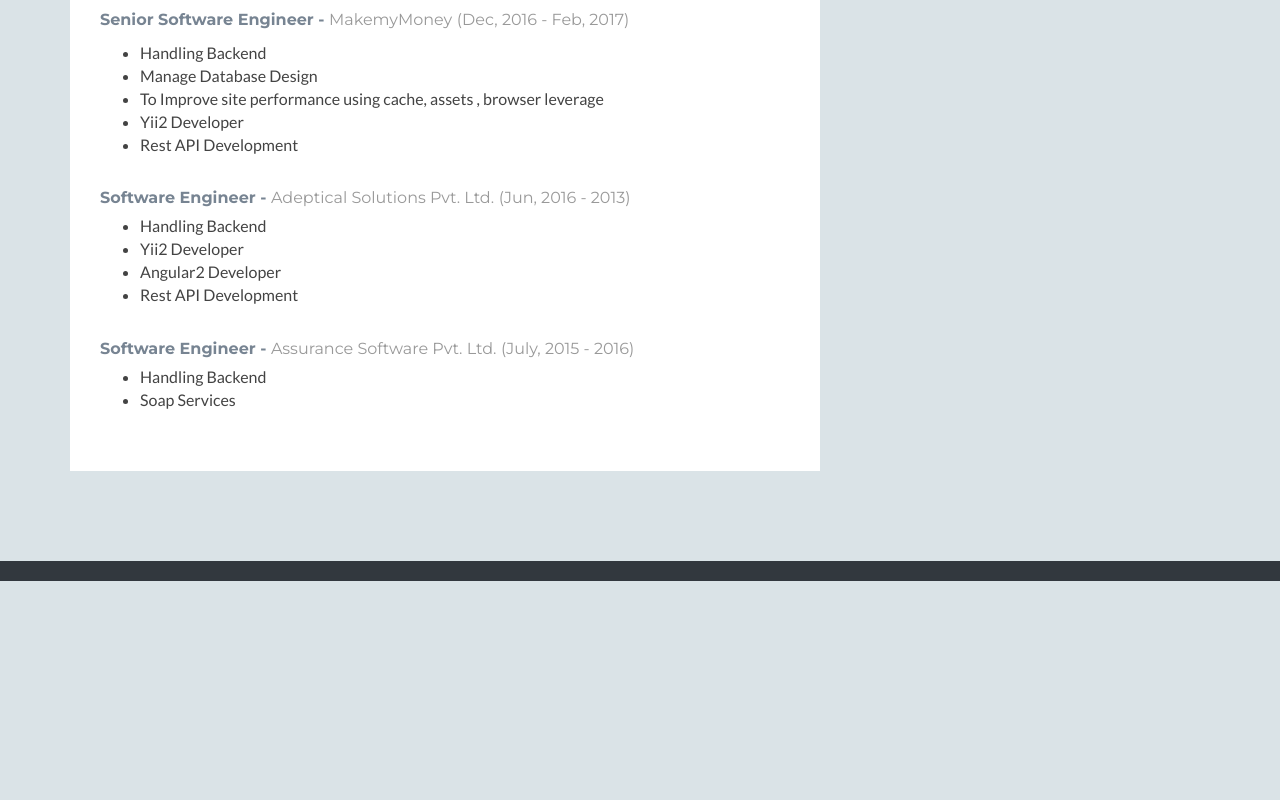
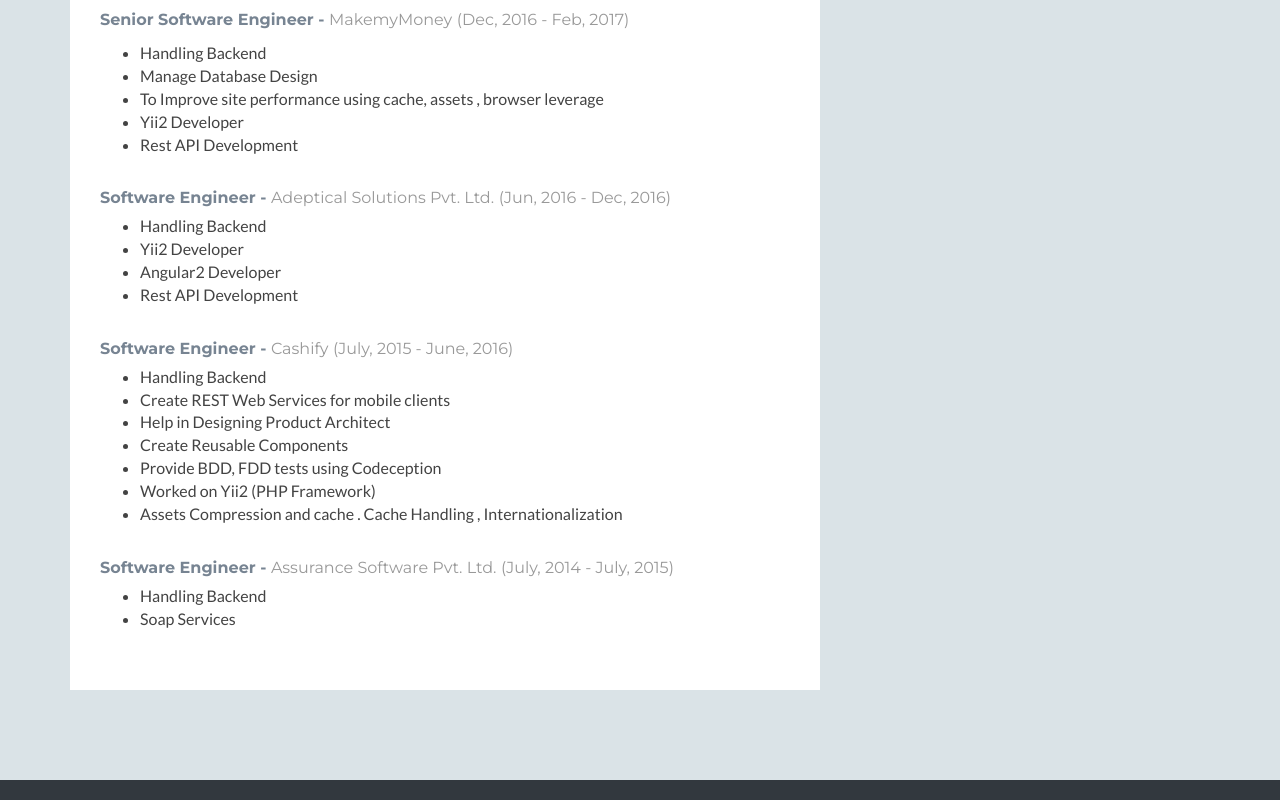
Before and after one commit to doublehrajput/doublehrajput.github.io, a plain HTML site: page index.html in a window 1280 px wide. Shown: the part 3147-3947 px from the top of the page. Before the commit the page ends 3728 px from the top, so only its background shows below. Drawn offline with nearby package versions, Linux system fonts and the light colour scheme; some icons are missing.

Commit message:
experience updated

```diff
--- a/index.html
+++ b/index.html
@@ -144,7 +144,6 @@
                             </div><!--//desc-->
                         </div><!--//item-->
 
-
                         <div class="item row">
                             <a class="col-md-4 col-sm-4 col-xs-12" href="https://cashify.in" target="_blank">
                                 <img class="img-responsive project-image" src="assets/images/projects/project-1.png" alt="project name" />
@@ -197,11 +196,11 @@
                             <p><a class="more-link" href="https://searchbookgo.net/" target="_blank"><i class="fa fa-external-link"></i> Find out more</a></p>
                         </div><!--//item-->
                         <div class="item">
-                            <h3 class="title"><a href="www.batteryfunding.com">Battery Funding</a></h3>
+                            <h3 class="title"><a href="http://www.batteryfunding.com">Battery Funding</a></h3>
                             <p class="summary">
                                 Battery Funding offers banks a portal to send their customers in need of alternative financing. From there, our approved non-bank lending partners fund borrowers to fuel growth. We leverage data and technology to streamline the approval and funding process so your customers can access capital for time-sensitive opportunities.
                             </p>
-                            <p><a class="more-link" href="www.batteryfunding.com" target="_blank"><i class="fa fa-external-link"></i> More</a></p>
+                            <p><a class="more-link" href="http://www.batteryfunding.com" target="_blank"><i class="fa fa-external-link"></i> More</a></p>
                         </div><!--//item-->
 
 
@@ -225,6 +224,7 @@
                                 <li>Yii2 Developer</li>
                             </ul>
                         </div><!--//item-->
+
                         <div class="item">
                             <h3 class="title">Senior Software Engineer - <span class="place"><a href="#">MakemyMoney</a></span> <span class="year">(Dec, 2016 - Feb, 2017)</span></h3>
                             <p>
@@ -239,23 +239,34 @@
                         </div><!--//item-->
 
                         <div class="item">
-                            <h3 class="title">Software Engineer - <span class="place"><a href="#">Adeptical Solutions Pvt. Ltd.</a></span> <span class="year">(Jun, 2016 - 2013)</span></h3>
+                            <h3 class="title">Software Engineer - <span class="place"><a href="#">Adeptical Solutions Pvt. Ltd.</a></span> <span class="year">(Jun, 2016 - Dec, 2016)</span></h3>
                             <ul>
                                 <li>Handling Backend</li>
                                 <li>Yii2 Developer</li>
                                 <li>Angular2 Developer</li>
                                 <li>Rest API Development</li>
                             </ul>
-                            </p>
                         </div><!--//item-->
 
                         <div class="item">
-                            <h3 class="title">Software Engineer - <span class="place"><a href="#">Assurance Software Pvt. Ltd.</a></span> <span class="year">(July, 2015 - 2016)</span></h3>
+                            <h3 class="title">Software Engineer - <span class="place"><a href="#">Cashify</a></span> <span class="year">(July, 2015 - June, 2016)</span></h3>
+                            <ul>
+                                <li>Handling Backend</li>
+                                <li>Create REST Web Services for mobile clients</li>
+                                <li>Help in Designing Product Architect</li>
+                                <li>Create Reusable Components</li>
+                                <li>Provide BDD, FDD tests using Codeception</li>
+                                <li>Worked on Yii2 (PHP Framework)</li>
+                                <li>Assets Compression and cache . Cache Handling , Internationalization</li>
+                            </ul>
+                        </div><!--//item-->
+
+                        <div class="item">
+                            <h3 class="title">Software Engineer - <span class="place"><a href="#">Assurance Software Pvt. Ltd.</a></span> <span class="year">(July, 2014 - July, 2015)</span></h3>
                             <ul>
                                 <li>Handling Backend</li>
                                 <li>Soap Services</li>
                             </ul>
-                            </p>
                         </div><!--//item-->
 
                     </div><!--//content-->
@@ -391,7 +402,7 @@
                             <li><b>3rd Party Integration :</b> 	Auth Login , GCM Notification , Parse Notification</li>
                             <li><b>Assets Compression :</b> 	YUI Compression , Yii Compression ,TSC Compiler, Webpack</li>
                             <li><b>Libraries:</b>			jQuery , TypeScript , ReactJS
-                            <li>AWS:</b>			EC2 Managment, Azure Database,Attaching 						Volumns,Virtual Host, SSL Certificate Install</li>
+                            <li><b>AWS:</b>			EC2 Managment, Azure Database,Attaching 						Volumns,Virtual Host, SSL Certificate Install</li>
                         </ul>
 
                         <hr/>
```
Also changed, not shown: 1 other file.
